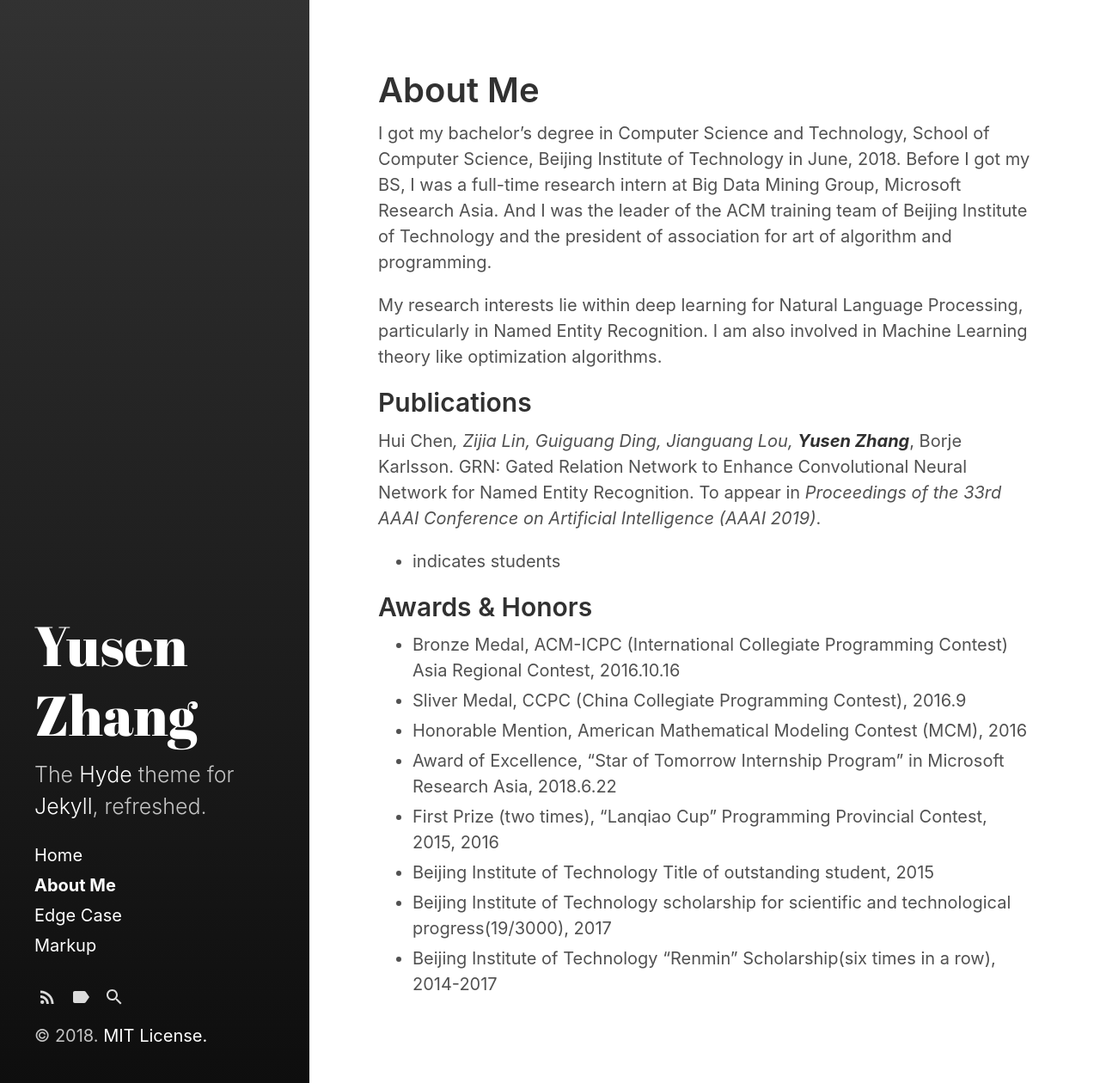
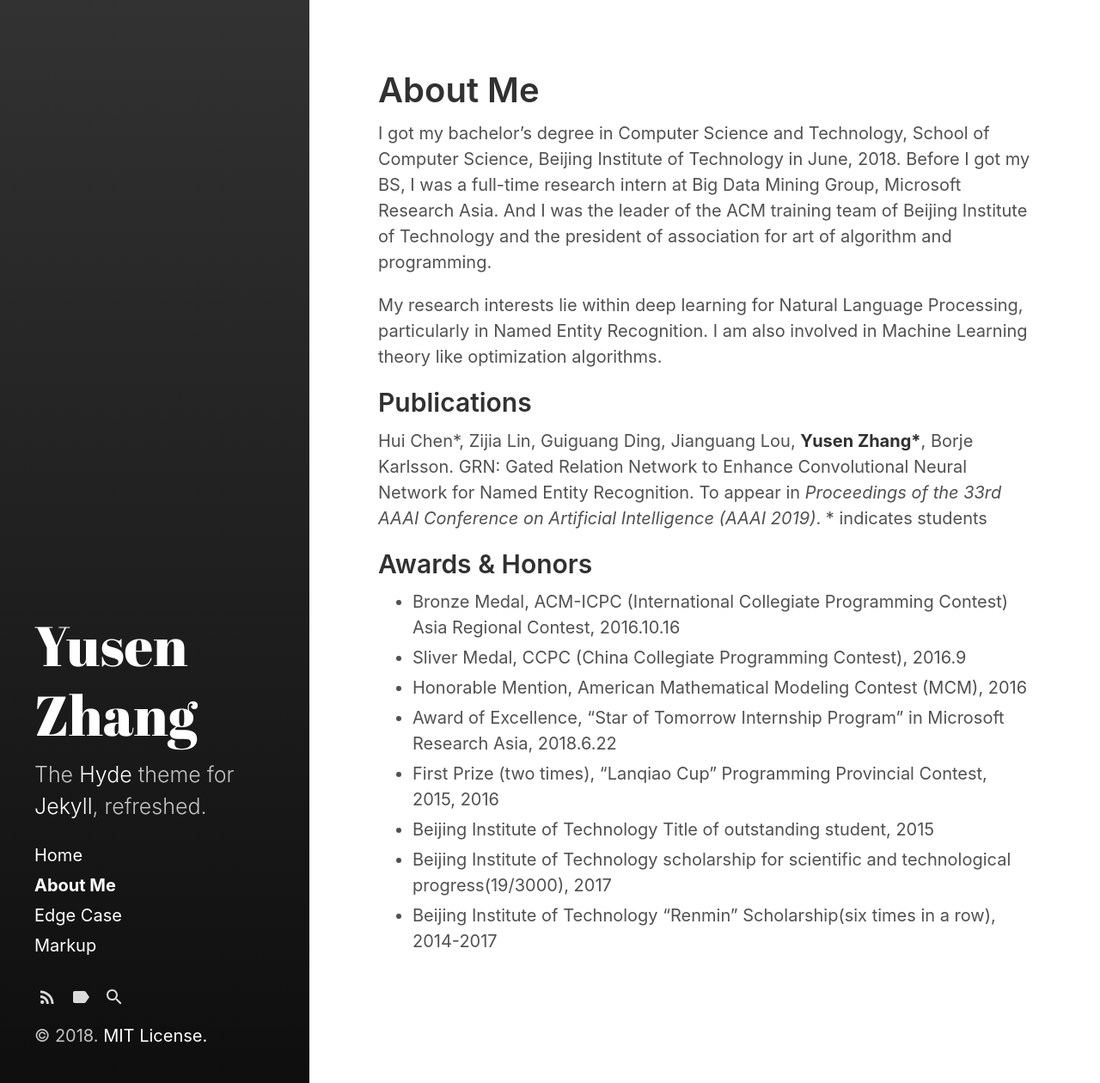
Before and after one commit to chatc/chatc.github.io, a Jekyll site: the page built from about.md, in a window 1280 px wide. Shown: the whole page at 86% size. Built offline with Jekyll 4.4.1, drawn with Linux system fonts in a browser that asks for light colours.

```diff
--- a/about.md
+++ b/about.md
@@ -9,8 +9,8 @@ I got my bachelor's degree in Computer Science and Technology, School of Compute
 My research interests lie within deep learning for Natural Language Processing, particularly in Named Entity Recognition. I am also involved in Machine Learning theory like optimization algorithms.
 
 ## Publications
-Hui Chen*, Zijia Lin, Guiguang Ding, Jianguang Lou, **Yusen Zhang***, Borje Karlsson. GRN: Gated Relation Network to Enhance Convolutional Neural Network for Named Entity Recognition. To appear in *Proceedings of the 33rd AAAI Conference on Artificial Intelligence (AAAI 2019)*.
-* indicates students
+Hui Chen\*, Zijia Lin, Guiguang Ding, Jianguang Lou, **Yusen Zhang\***, Borje Karlsson. GRN: Gated Relation Network to Enhance Convolutional Neural Network for Named Entity Recognition. To appear in *Proceedings of the 33rd AAAI Conference on Artificial Intelligence (AAAI 2019)*.
+\* indicates students
 
 ## Awards & Honors
 + Bronze Medal, ACM-ICPC (International Collegiate Programming Contest) Asia Regional Contest, 2016.10.16
```
